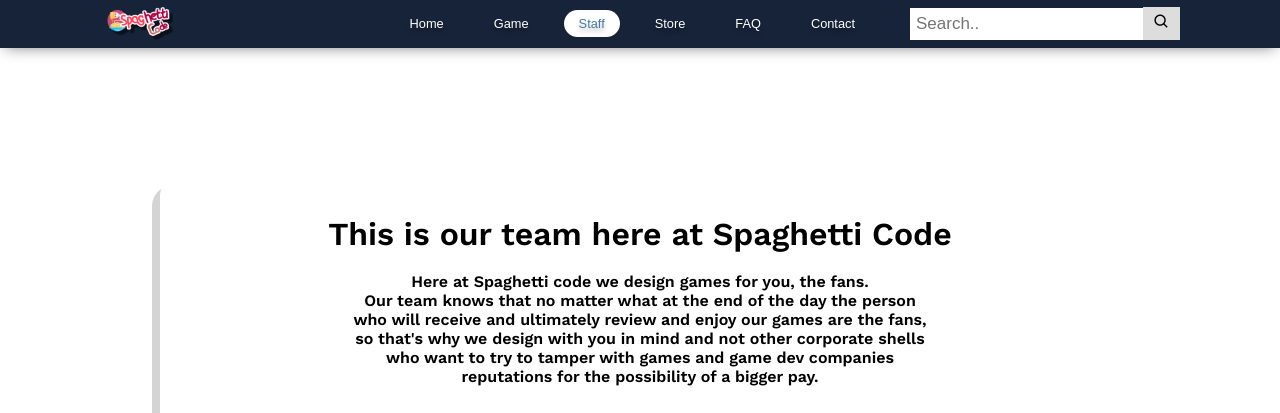
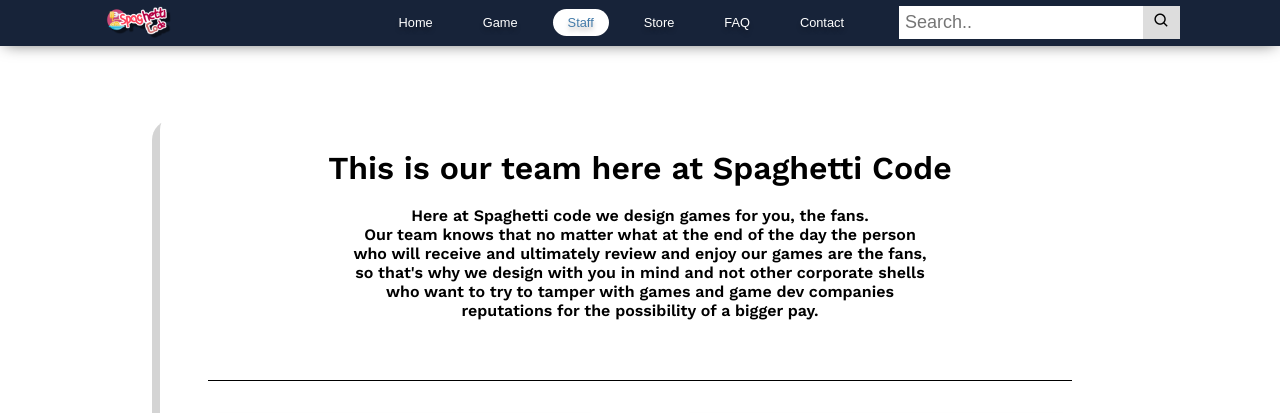
Before and after one commit to zagiri/GameDev, a PHP site: page /staff.html in a window 1280 px wide. Shown: the top 413 px of the page. Run offline with PHP 8.4, Linux system fonts and the light colour scheme; some web fonts are replaced.

Commit message:
Changed the search bar and changed descriptions

```diff
--- a/game.html
+++ b/game.html
@@ -21,21 +21,21 @@
         <div class="img-container">
             <img
                     src="/assets/snacko.jpg"
-                    alt="snacko is a zen puzzle game about the familiar experience of pulling possessions out of boxes and fitting them into a new home. Part block-fitting puzzle, part home decoration, you are invited to create a satisfying living space while learning clues about the life you’re unpacking."
+                    alt="Lift a curse and revitalize a ruined island in Snacko, where former big city kitties Momo and Mikan are starting a new life! Grow crops, raise fluffy cows, go fishing, exploring, customize and decorate as you please, and much, much more in this farming cat-venture."
                     data-original="/assets/snacko.jpg"
             />
         </div>
         <div class="img-container">
             <img
                     src="/assets/brick-world-thumbnail.jpg"
-                    alt="brick is a zen puzzle game about the familiar experience of pulling possessions out of boxes and fitting them into a new home. Part block-fitting puzzle, part home decoration, you are invited to create a satisfying living space while learning clues about the life you’re unpacking."
+                    alt="Brick world is an open-world 2D sandbox game in which you help out towns with figuring out their architecture and sometimes with their gathering of resources for their towns."
                     data-original="/assets/brick-world-thumbnail.jpg"
             />
         </div>
         <div class="img-container">
             <img
                     src="/assets/keywe-key-art.jpg"
-                    alt="Unpacking is a zen puzzle game about the familiar experience of pulling possessions out of boxes and fitting them into a new home. Part block-fitting puzzle, part home decoration, you are invited to create a satisfying living space while learning clues about the life you’re unpacking."
+                    alt="KeyWe is a cute, co-operative postal puzzler starring Jeff and Debra, two small kiwi birds working in a whimsical post office. They must jump, flap, peck and butt-slam their way across an interactive landscape of levers, bells and buttons to get those messages delivered on time!"
                     data-original="/assets/keywe-key-art.jpg"
             />
         </div>
--- a/stylesheet.css
+++ b/stylesheet.css
@@ -38,7 +38,7 @@ header .search-container {
 header input[type=text] {
     padding: 6px;
     margin-left: 20px;
-    font-size: 17px;
+    font-size: 18px;
     border: none;
 }
 
@@ -545,7 +545,7 @@ header ul li a:hover, header ul li a.actives {
 /*Start of Staff page*/
 .Staff {
     width: 75%;
-    margin: 10% auto;
+    margin: 5% auto;
     text-align: center;
     border-radius: 20px;
     box-shadow: -8px 10px 0px 0px rgba(0,0,0,0.17);
```
